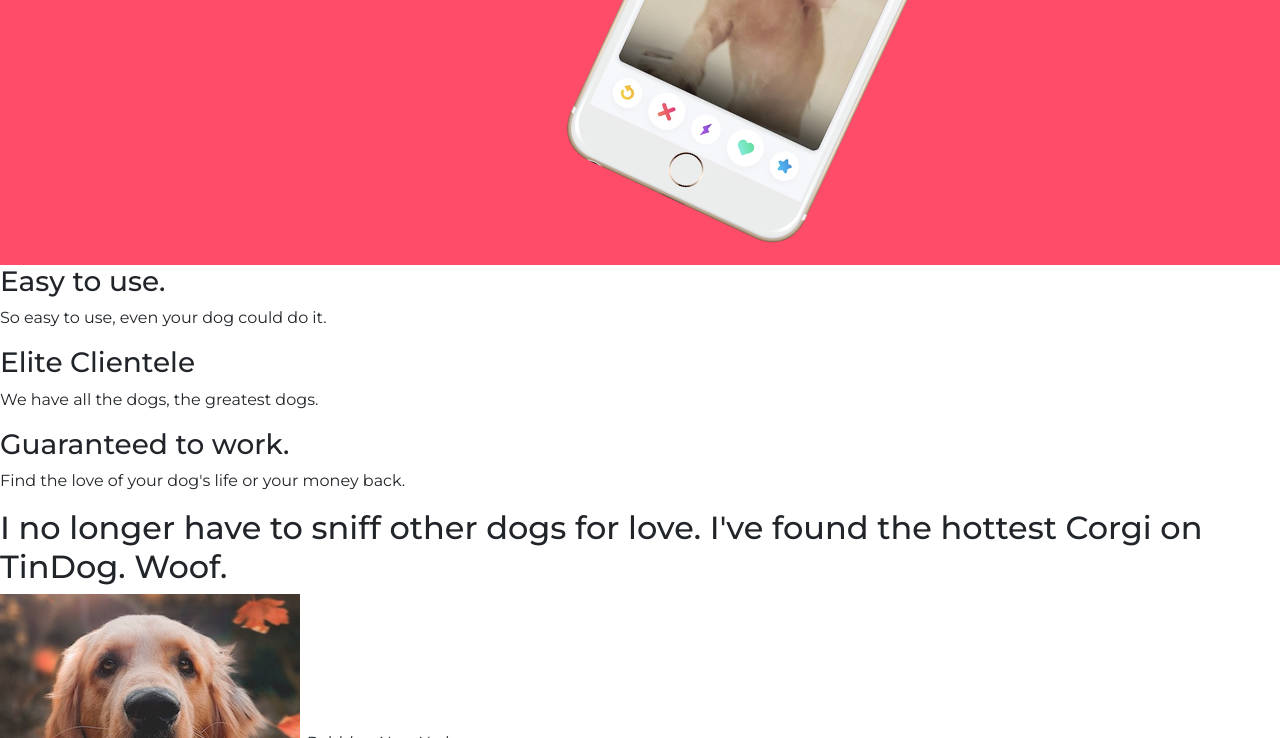
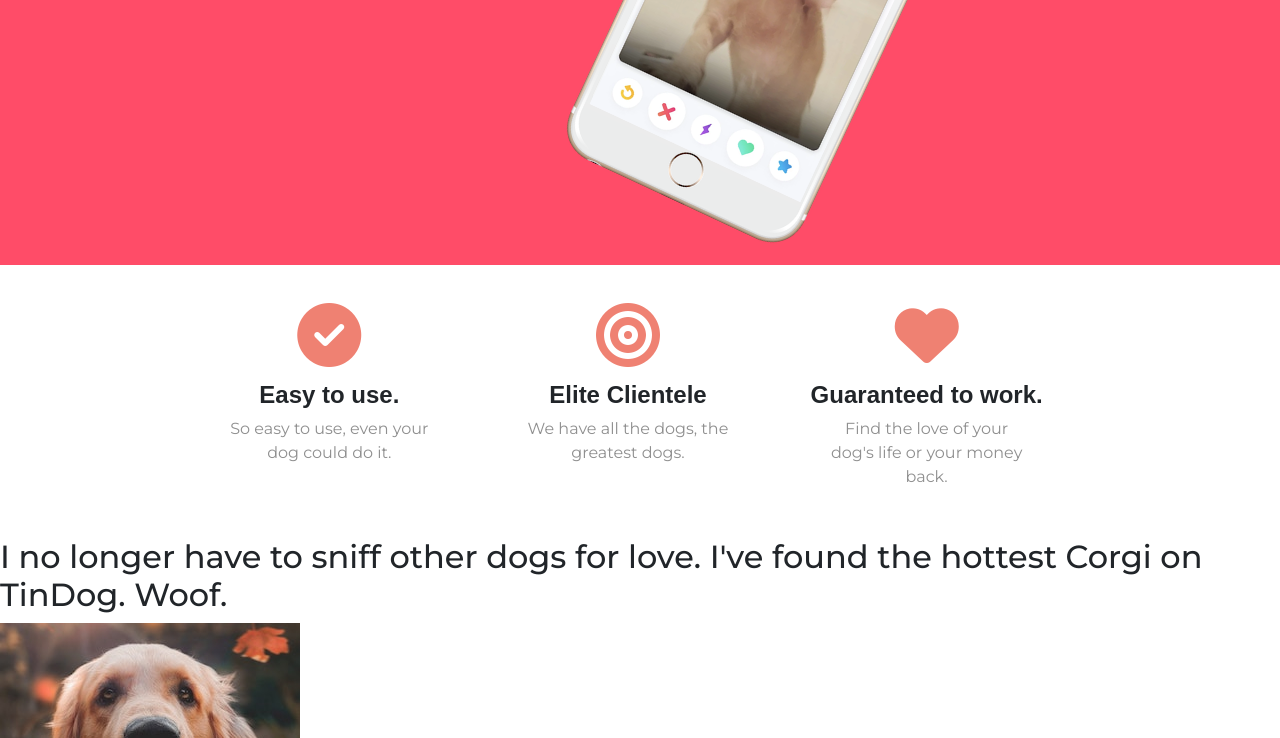
Before and after one commit to NaveendraKularatne/2022-web-development-bootcamp, a plain HTML site: page 3. Bootstrap/TinDog/index.html in a window 1280 px wide. Shown: the part 490-1228 px from the top of the page. Drawn offline with nearby package versions, Linux system fonts and the light colour scheme.

Commit message:
Start features section

```diff
--- a/3. Bootstrap/TinDog/Styles/style.css
+++ b/3. Bootstrap/TinDog/Styles/style.css
@@ -48,3 +48,25 @@
     width: 60%;
     transform: rotate(25deg);
 }
+
+/* Features */
+#features{
+    text-align: center;
+}
+
+.center-icon{
+    color: #ef8172;
+    padding-bottom: 5%;
+}
+
+.features-topic{
+    font-family: 'Montserrat-Black', sans-serif;
+    font-size: 1.5rem;
+    font-weight: bold;
+}
+
+.features-details{
+    color: #8f8f8f;
+    margin:0 auto 10px auto;
+    width:75%;
+}
--- a/3. Bootstrap/TinDog/index.html
+++ b/3. Bootstrap/TinDog/index.html
@@ -56,8 +56,10 @@
             <div class="row">
                 <div class="col-lg-6 col-md-12 col-sm-12">
                     <h1>Meet new and interesting dogs nearby.</h1>
-                    <button type="button" class="btn btn-dark btn-lg download-button"><i class="fa-brands fa-apple"></i> Download</button>
-                    <button type="button" class="btn btn-outline-light btn-lg download-button"><i class="fa-brands fa-google-play"></i> Download</button>
+                    <button type="button" class="btn btn-dark btn-lg download-button"><i class="fa-brands fa-apple"></i>
+                        Download</button>
+                    <button type="button" class="btn btn-outline-light btn-lg download-button"><i
+                            class="fa-brands fa-google-play"></i> Download</button>
                 </div>
                 <div class="col-lg-6 col-md-12 col-sm-12">
                     <img class="title-image" src="images/iphone6.png" alt="image-iphone6-dog-on-screen">
@@ -66,12 +68,29 @@
         </div>
     </section>
     <section id="features">
-        <h3>Easy to use.</h3>
-        <p>So easy to use, even your dog could do it.</p>
-        <h3>Elite Clientele</h3>
-        <p>We have all the dogs, the greatest dogs.</p>
-        <h3>Guaranteed to work.</h3>
-        <p>Find the love of your dog's life or your money back.</p>
+        <div class="row container-fluid">
+            <div class="col-lg-4 col-md-12 col-sm-12">
+                <div class="center-icon">
+                    <i class="fa-solid fa-circle-check fa-4x"></i>
+                </div>
+                <h3 class="features-topic">Easy to use.</h3>
+                <p class="features-details">So easy to use, even your dog could do it.</p>
+            </div>
+            <div class="col-lg-4 col-md-12 col-sm-12">
+                <div class="center-icon">
+                    <i class="fa-solid fa-bullseye fa-4x"></i>
+                </div>
+                <h3 class="features-topic">Elite Clientele</h3>
+                <p class="features-details">We have all the dogs, the greatest dogs.</p>
+            </div>
+            <div class="col-lg-4 col-md-12 col-sm-12">
+                <div class="center-icon">
+                    <i class="fa-solid fa-heart fa-4x"></i>
+                </div>
+                <h3 class="features-topic">Guaranteed to work.</h3>
+                <p class="features-details">Find the love of your dog's life or your money back.</p>
+            </div>
+        </div>
     </section>
     <section id="testimonials">
         <h2>I no longer have to sniff other dogs for love. I've found the hottest Corgi on TinDog. Woof.</h2>
```
